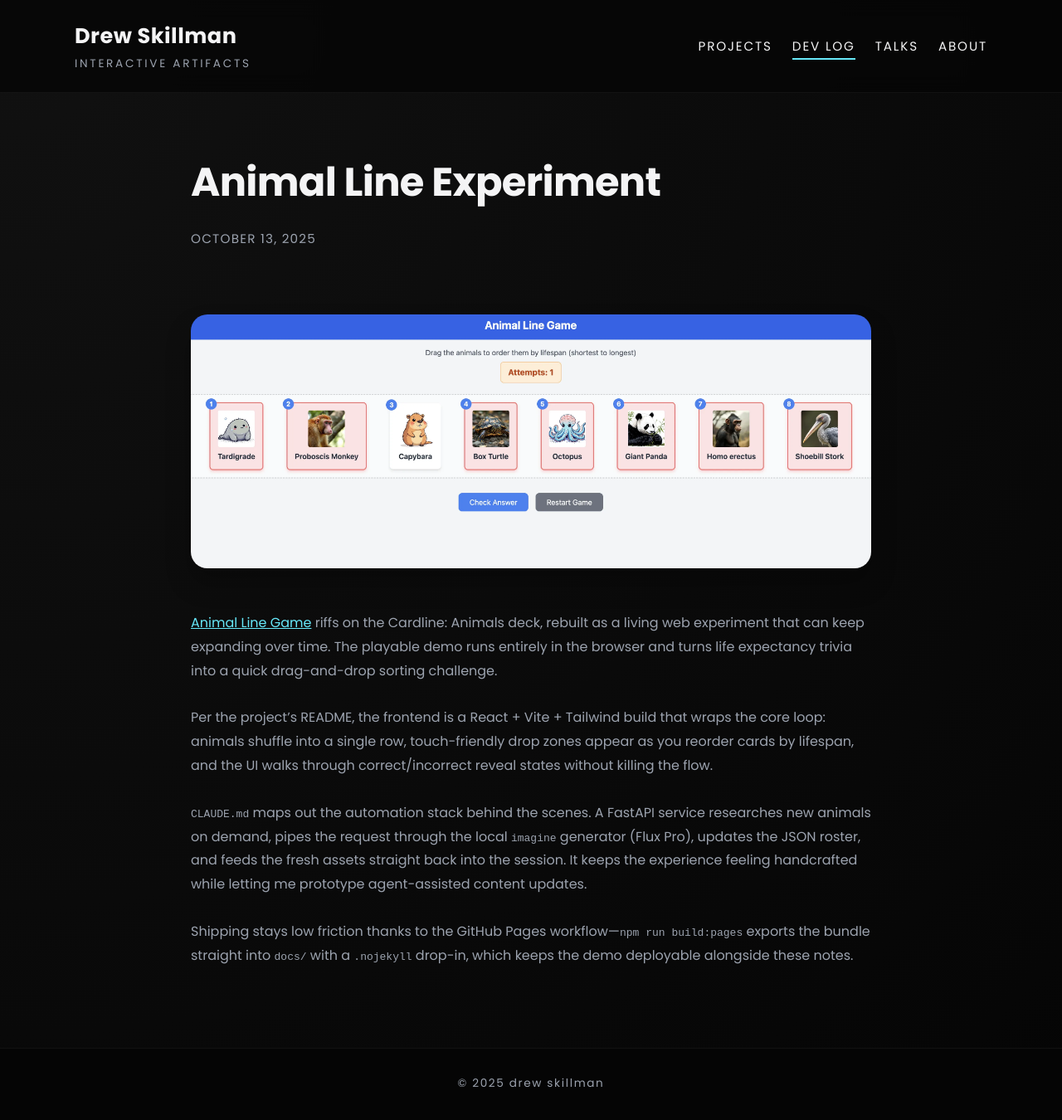
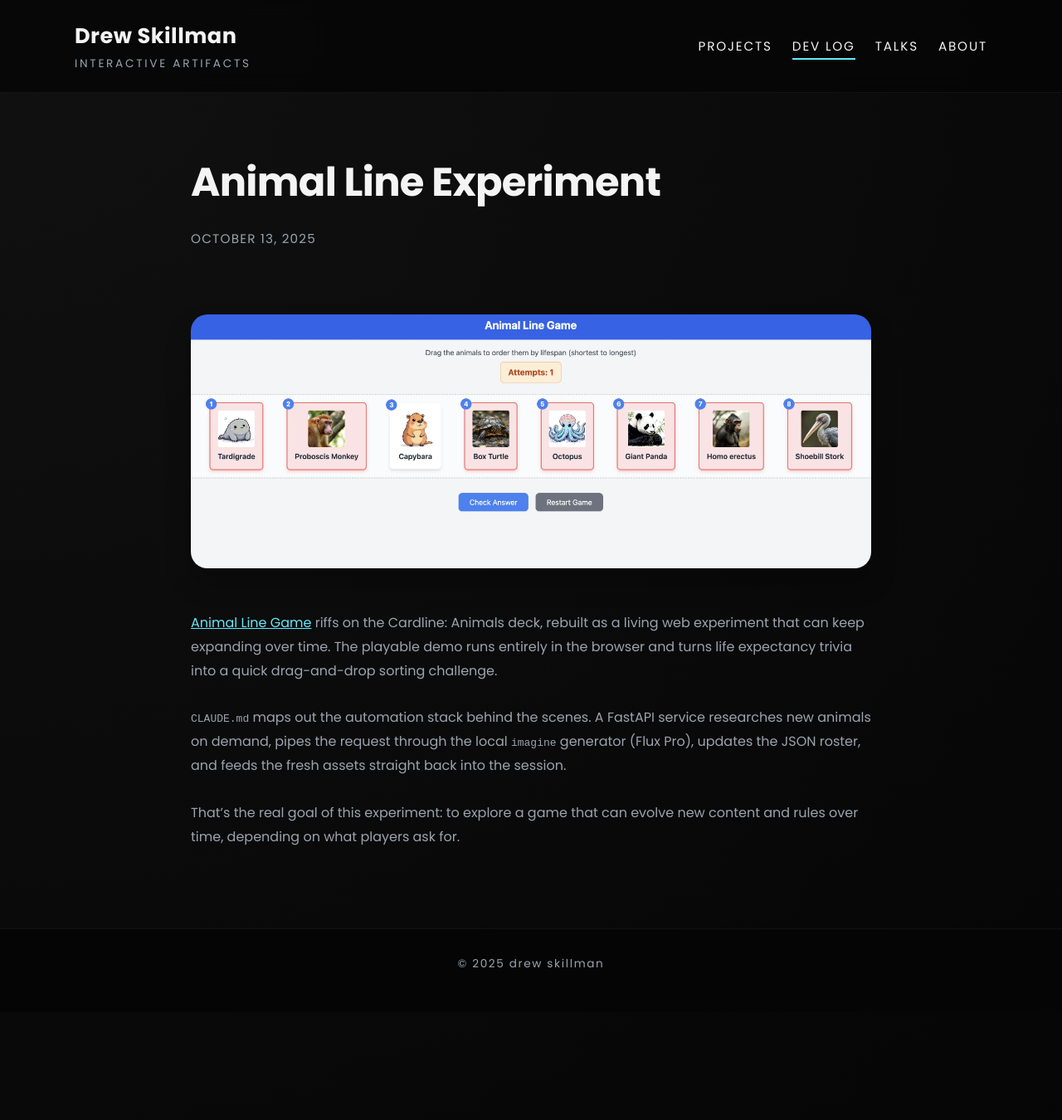
Before and after one commit to dskill/website, a Jekyll site: the page built from _devlog/animal-line-experiment.md, in a window 1280 px wide and 1364 px high. Shown: the top 1350 px of the window at 83% size. Built offline with Jekyll 4.4.1, drawn with Linux system fonts in a browser that asks for light colours.

Commit message:
Refine "Animal Line Game Experiment" dev log entry to enhance clarity and focus on the evolving content aspect; streamline project description and remove redundant details.

```diff
--- a/_devlog/animal-line-experiment.md
+++ b/_devlog/animal-line-experiment.md
@@ -10,8 +10,6 @@ thumbnail: /assets/images/devlog/animal-line-experiment/silly-sorting-game.webp
 
 [Animal Line Game](https://dskill.github.io/silly_sorting_game/) riffs on the Cardline: Animals deck, rebuilt as a living web experiment that can keep expanding over time. The playable demo runs entirely in the browser and turns life expectancy trivia into a quick drag-and-drop sorting challenge.
 
-Per the project's README, the frontend is a React + Vite + Tailwind build that wraps the core loop: animals shuffle into a single row, touch-friendly drop zones appear as you reorder cards by lifespan, and the UI walks through correct/incorrect reveal states without killing the flow.
+`CLAUDE.md` maps out the automation stack behind the scenes. A FastAPI service researches new animals on demand, pipes the request through the local `imagine` generator (Flux Pro), updates the JSON roster, and feeds the fresh assets straight back into the session.
 
-`CLAUDE.md` maps out the automation stack behind the scenes. A FastAPI service researches new animals on demand, pipes the request through the local `imagine` generator (Flux Pro), updates the JSON roster, and feeds the fresh assets straight back into the session. It keeps the experience feeling handcrafted while letting me prototype agent-assisted content updates.
-
-Shipping stays low friction thanks to the GitHub Pages workflow—`npm run build:pages` exports the bundle straight into `docs/` with a `.nojekyll` drop-in, which keeps the demo deployable alongside these notes.
+That's the real goal of this experiment: to explore a game that can evolve new content and rules over time, depending on what players ask for.
```
